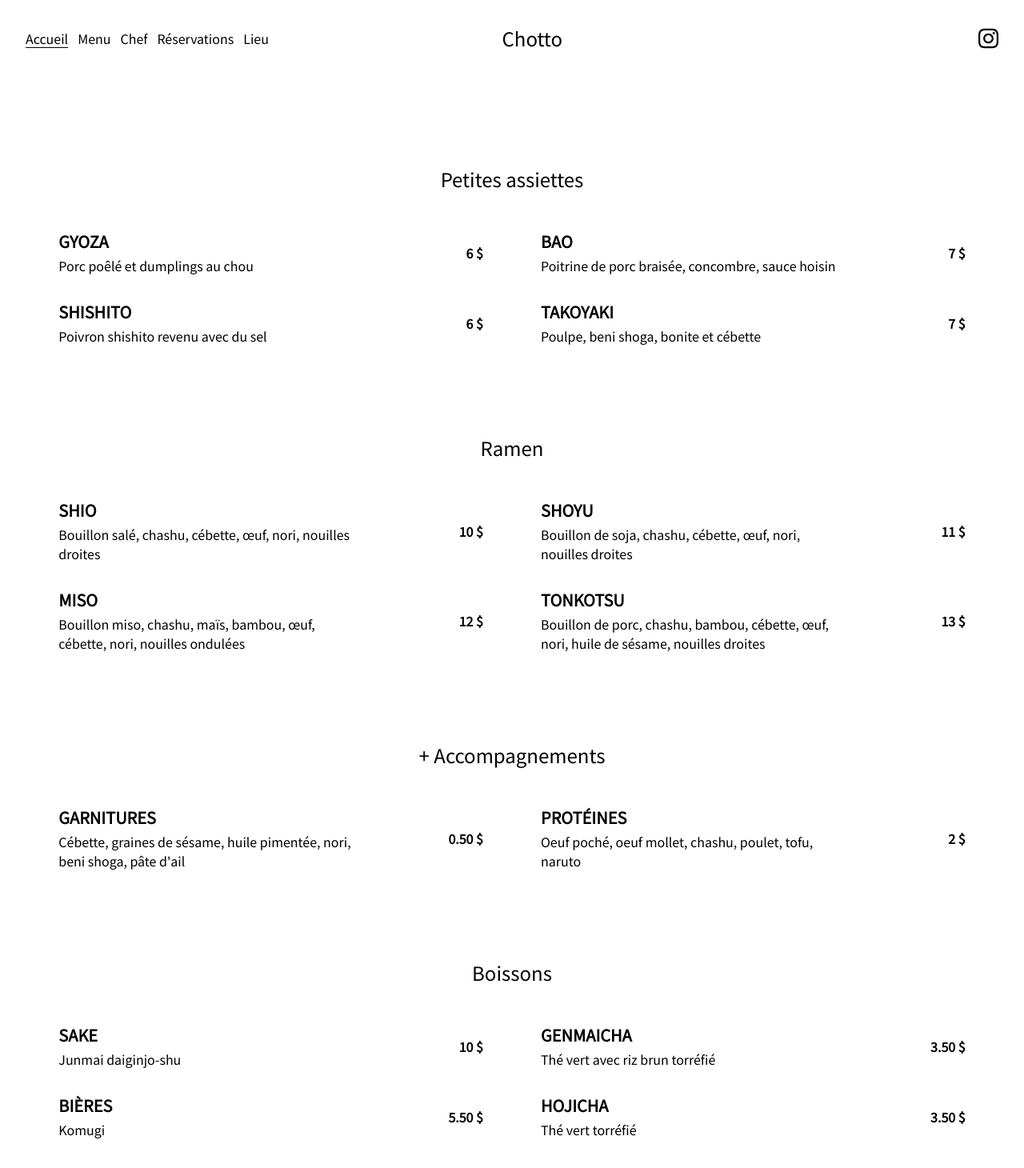
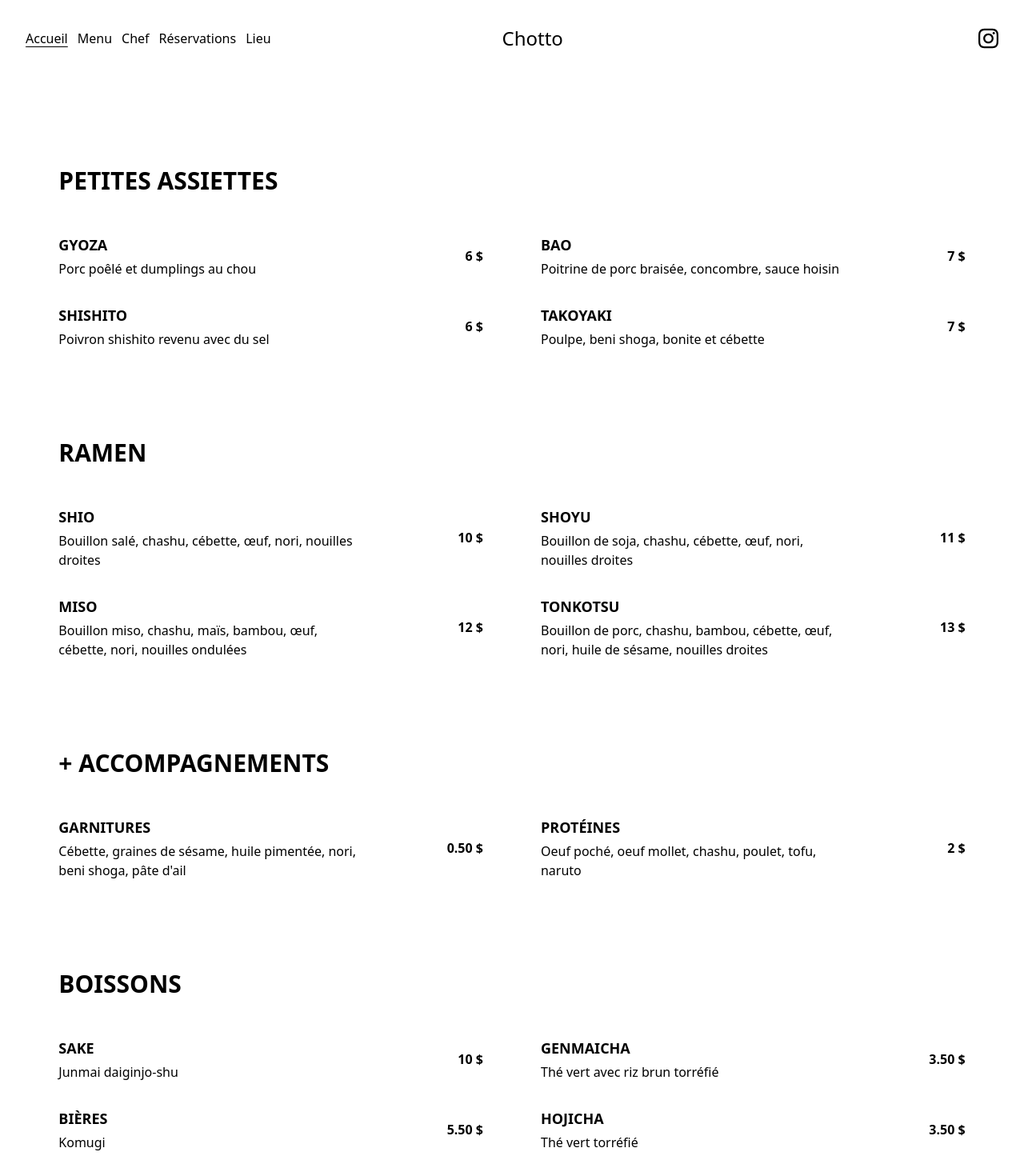
Before and after one commit to te-mbu/chotto, a Next.js app: page /menu in a window 1280 px wide. Shown: the top 1460 px of the page at 80% size. Built offline with nearby package versions, Linux system fonts and the light colour scheme.

Commit message:
styling font

```diff
--- a/components/MenuCard.js
+++ b/components/MenuCard.js
@@ -3,7 +3,7 @@
     <div className="w-full flex flex-row">
       <div className="w-[70%] flex flex-col gap-1 pl-5">
         {/* FoodType */}
-        <h2 className="text-xl font-bold">{props.dish}</h2>
+        <p className="text-lg font-semibold">{props.dish}</p>
         {/* Description */}
         <p>{props.description}</p>
       </div>
--- a/components/MenuPage.js
+++ b/components/MenuPage.js
@@ -3,7 +3,7 @@
 function MenuPage() {
   return (
     <div className="my-24 w-11/12 flex flex-col items-center m-auto">
-      <h1 className="text-2xl mt-28 mb-12">Petites assiettes</h1>
+      <h1 className="text-3xl mt-28 mb-12 font-semibold uppercase w-full text-left pl-5">Petites assiettes</h1>
       <div className="w-full flex flex-col gap-4 md:flex-row md:gap-8 max-w-7xl">
         <div className="w-full flex flex-col gap-4 md:gap-8 ">
           <MenuCard
@@ -31,7 +31,7 @@
           />
         </div>
       </div>
-      <h1 className="text-2xl mt-28 mb-12">Ramen</h1>
+      <h1 className="text-3xl mt-28 mb-12 font-semibold uppercase w-full text-left pl-5">Ramen</h1>
       <div className="w-full flex flex-col gap-4 md:flex-row md:gap-8 max-w-7xl">
         <div className="w-full flex flex-col gap-4 md:gap-8 ">
           <MenuCard
@@ -58,7 +58,7 @@
           />
         </div>
       </div>
-      <h1 className="text-2xl mt-28 mb-12">+ Accompagnements</h1>
+      <h1 className="text-3xl mt-28 mb-12 font-semibold uppercase w-full text-left pl-5">+ Accompagnements</h1>
       <div className="w-full flex flex-col gap-4 max-w-4xl lg:flex-row lg:gap-8 lg:max-w-7xl">
         <MenuCard
           dish="GARNITURES"
@@ -71,7 +71,7 @@
           price="2"
         />
       </div>
-      <h1 className="text-2xl mt-28 mb-12">Boissons</h1>
+      <h1 className="text-3xl mt-28 mb-12 font-semibold uppercase w-full text-left pl-5">Boissons</h1>
       <div className="w-full flex flex-col gap-4 md:flex-row md:gap-8 max-w-7xl">
         <div className="w-full flex flex-col gap-4 md:gap-8 ">
         <MenuCard
--- a/pages/_app.js
+++ b/pages/_app.js
@@ -2,25 +2,30 @@
 import Head from "next/head";
 import NavBar from "../components/NavBar";
 import Footer from "../components/Footer";
+import { Noto_Sans_JP } from "next/font/google";
+
+const noto = Noto_Sans_JP({
+  subsets: ["latin"],
+  variable: "--font-noto",
+});
 
 function App({ Component, pageProps }) {
   return (
     <>
       <Head>
         <title>Next.js App</title>
-        <link
-          href="https://fonts.googleapis.com/css2?family=IBM+Plex+Sans:wght@400;700&display=swap"
-          rel="stylesheet"
-        />
+        <link rel="stylesheet" />
       </Head>
-      <div className="min-h-screen flex flex-col justify-between">
-        <div className="font-noto">
+      <div
+        className={`${noto.variable} font-noto min-h-screen flex flex-col justify-between`}
+      >
+        <div className="">
           <NavBar></NavBar>
         </div>
-        <div className="font-noto">
+        <div className="">
           <Component {...pageProps} />
         </div>
-        <div className="font-noto">
+        <div className="">
           <Footer></Footer>
         </div>
       </div>
--- a/tailwind.config.js
+++ b/tailwind.config.js
@@ -1,4 +1,5 @@
 /** @type {import('tailwindcss').Config} */
+const { fontFamily } = require("tailwindcss/defaultTheme");
 module.exports = {
   content: [
     './pages/**/*.{js,ts,jsx,tsx,mdx}',
@@ -7,9 +8,11 @@
   theme: {
     extend: {
       fontFamily: {
-        noto: ['Noto Sans JP', 'sans-serif'],
+        mont: ["var(--font-noto)", ...fontFamily.sans],
       },
-
+      fontWeight: {
+        semibold: '600',
+      },
       maxWidth: {
         '8xl': '96rem'
        },
```
Also changed, not shown: components/Home.js (+4 -4 lines), components/LieuPage.js (+5 -5 lines).
